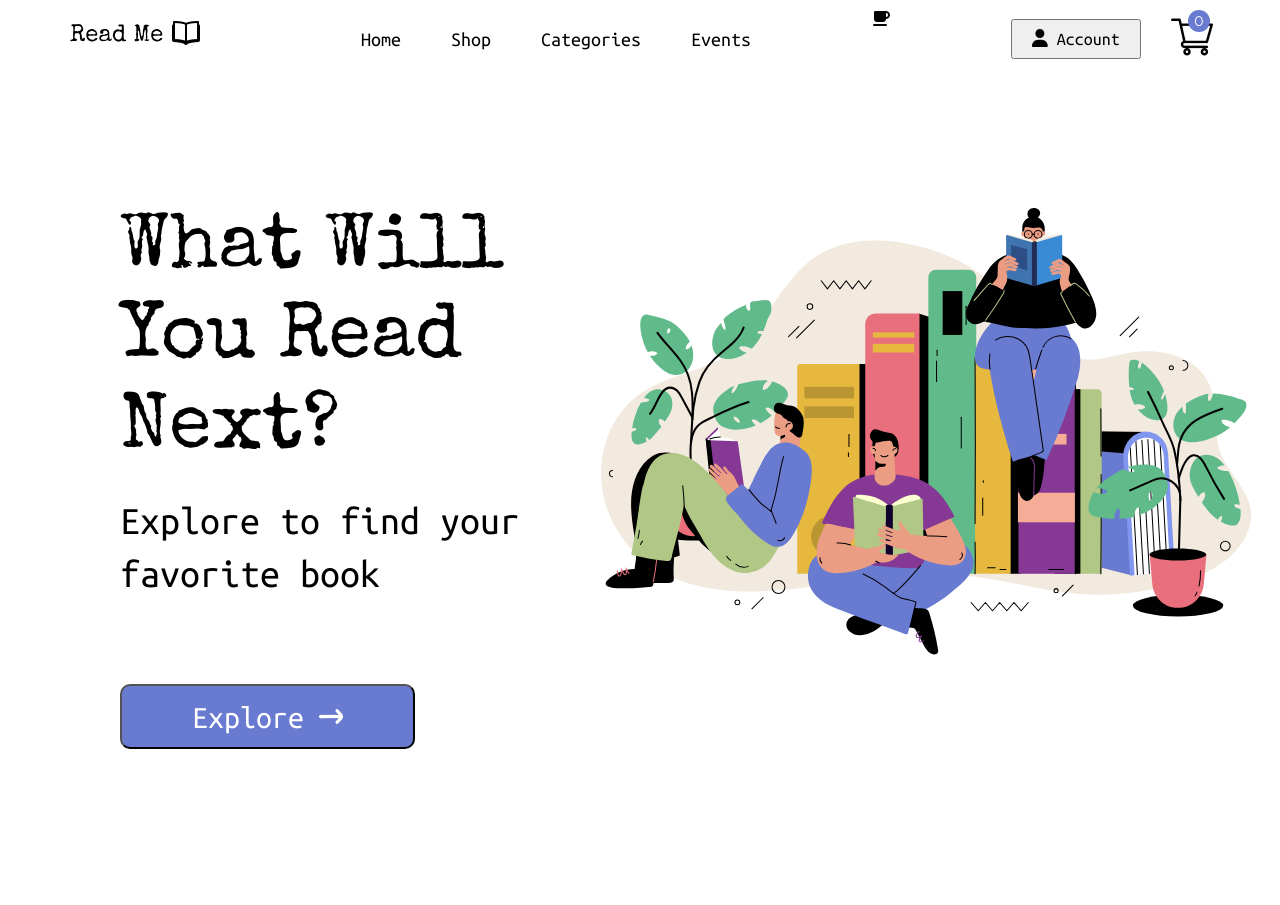
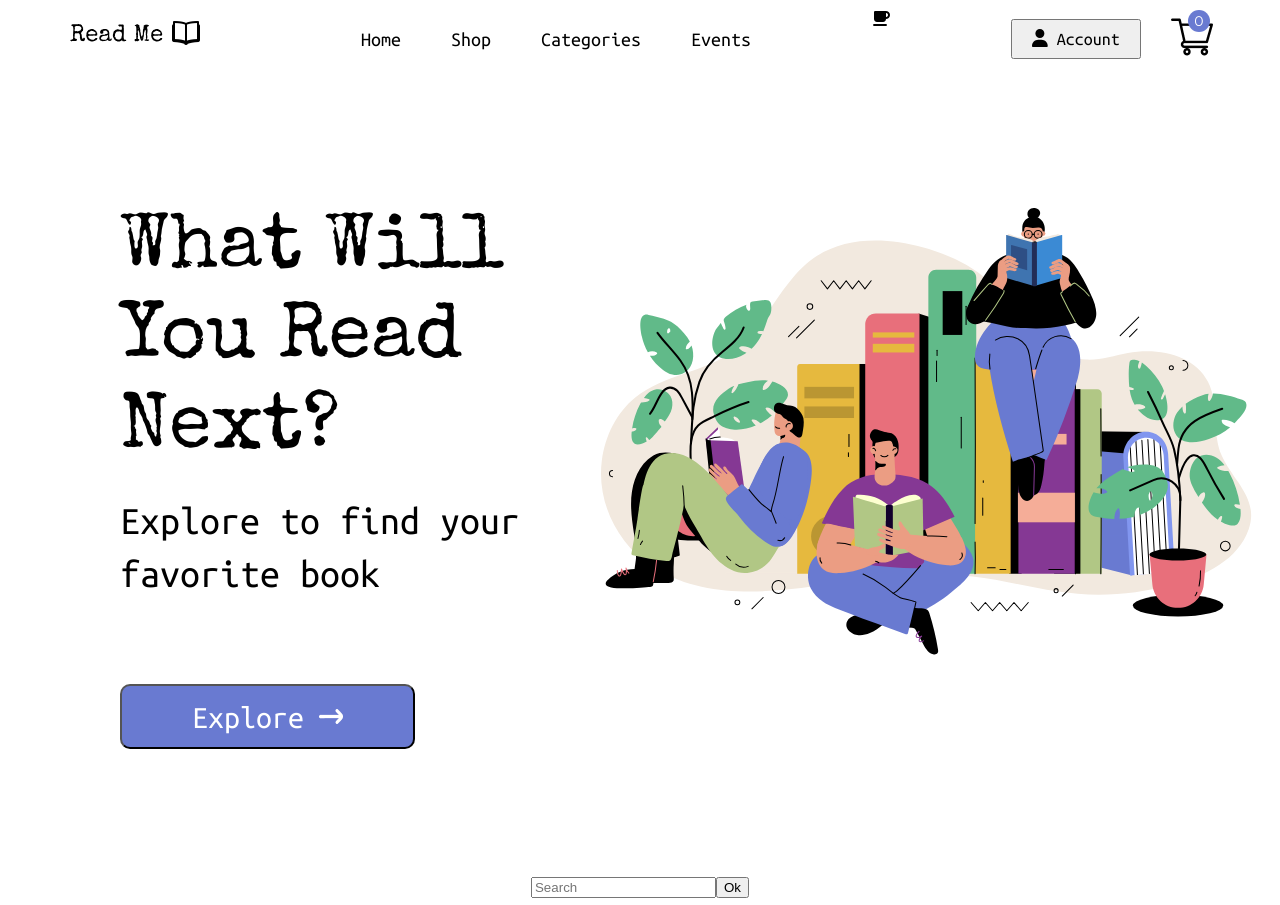
Before and after one commit to AnnaBilokon/ReadMeShop, a React (Create React App) app: page / in a window 1280 px wide. Shown: the top 905 px of the page. Built offline with nearby package versions, Linux system fonts and the light colour scheme.

Commit message:
delete unneseccery code

```diff
--- a/src/components/Popular/Popular.css
+++ b/src/components/Popular/Popular.css
@@ -27,34 +27,3 @@
 	display: flex;
 	gap: 30px;
 }
-
-.search-container {
-	display: flex;
-	flex-direction: row;
-	position: relative;
-	margin: 30px 0;
-}
-.search-bar {
-	width: 500px;
-	height: 44px;
-	background-color: #F7F6F6;
-	color: #545454;
-	border: 1px solid #697AD1;
-	border-radius: 10px;
-	color:#545454;
-	font-size: 16px;
-	padding-left: 10px;
-}
-
-.search-btn {
-	position:absolute;
-	right:0;
-	top:0;
-	width: 70px;
-	height: 48px;
-	border-radius: 10px;
-	background-color: #697AD1;
-	border:#697AD1;
-	color:white;
-	font-size: 16px;
-}
```
